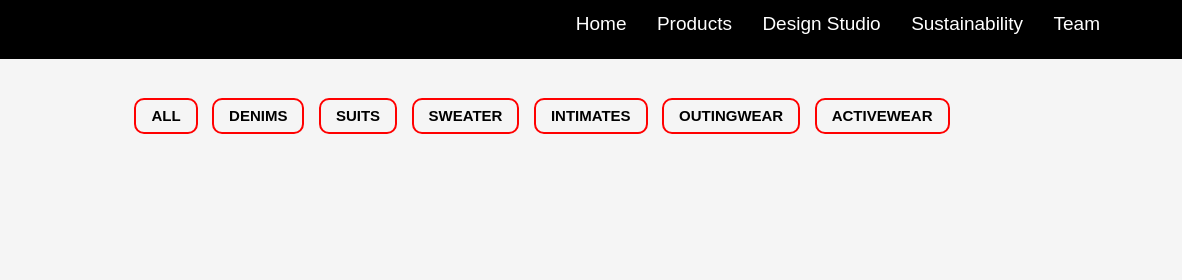
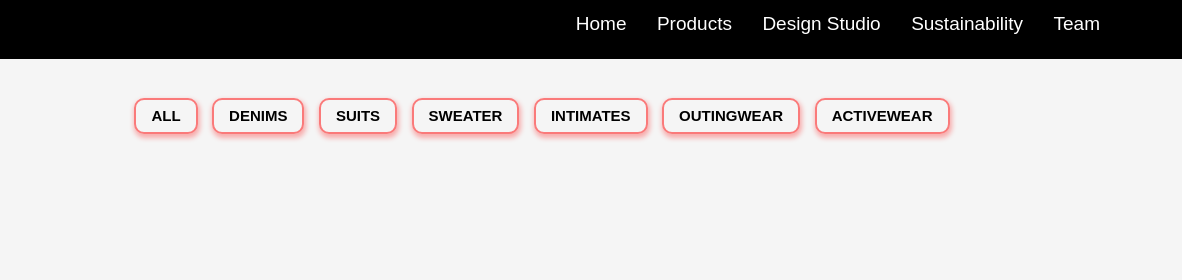
Before and after one commit to abir4200/Rahim12, a plain HTML site: page products.html in a window 1280 px wide. Shown: the top 280 px of the page, 98-1280 px from the left. Drawn offline with nearby package versions, Linux system fonts and the light colour scheme.

Commit message:
Update style.css

```diff
--- a/style.css
+++ b/style.css
@@ -1464,8 +1464,10 @@ a[title]:hover::after {
 /*********** product page *************/
 /*********** product page *************/
 /*********** product page *************/
+.about-page {
+  background: whitesmoke;
+}
 .work-box {
-  background: whitesmoke;
   overflow: hidden;
   min-height: 80vh;
 }
@@ -1498,13 +1500,14 @@ a[title]:hover::after {
   padding: 10px 30px;
   display: inline-block;
   color: rgb(0, 0, 0);
-  border: 2px solid rgb(255, 0, 0);
+  border: 2px solid rgba(255, 0, 0, 0.5);
   transition: 0.5s;
+  box-shadow: 1px 3px 5px 1px rgba(255, 0, 0, 0.3);
 }
 
 .work-box .products-menu ul li:hover {
   color: #fff;
-  background-color: rgb(255, 0, 0);
+  background-color: rgba(255, 0, 0);
 }
 
 /* .work-box img {
@@ -1532,6 +1535,7 @@ a[title]:hover::after {
   max-height: 300px;
   width: 100%;
   object-fit: cover;
+  box-shadow: 3px 2px 5px 1px rgba(0, 0, 0, 0.7);
 }
 
 .products-menu .fas {
```
